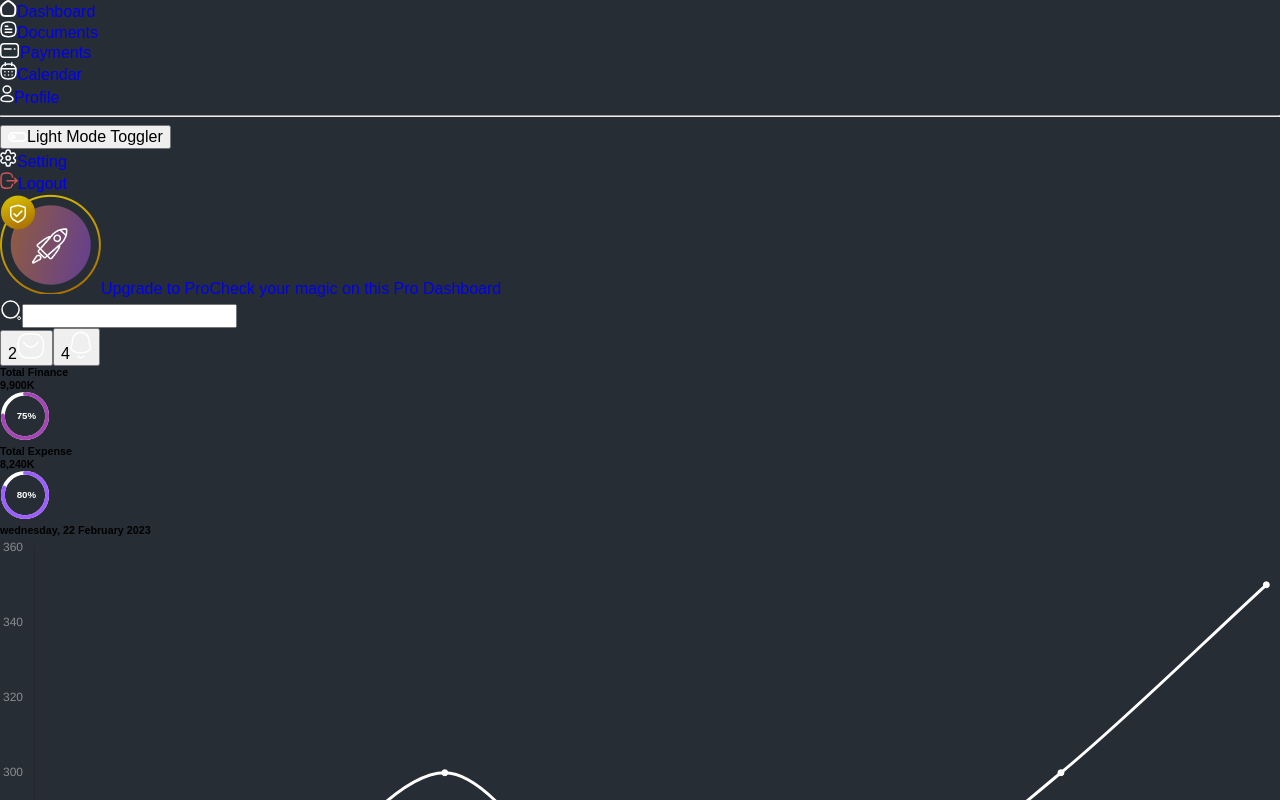
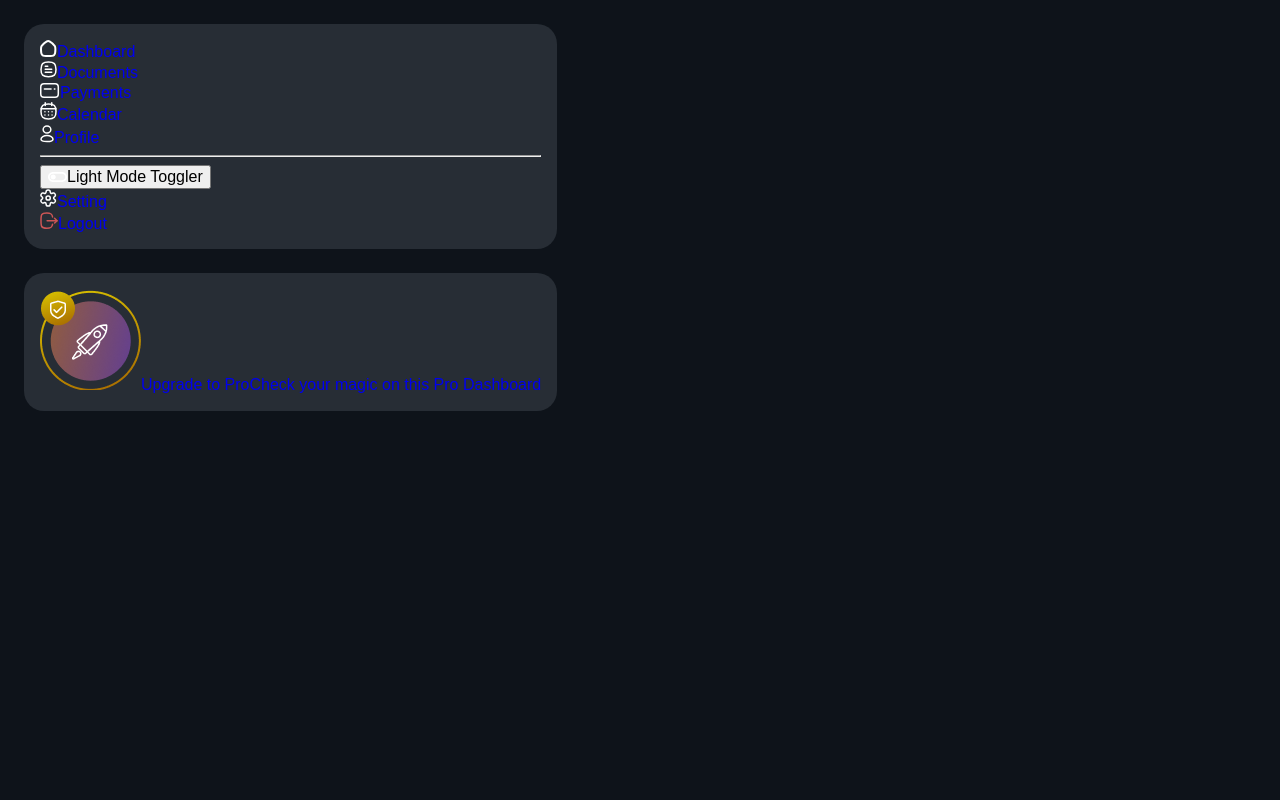
Before and after one commit to MohamadMahdi-Tasha/reactDashboard, a React (Create React App) app: page / in a window 1280 px wide. Shown: the top 800 px of the page. Built offline with nearby package versions, Linux system fonts and the light colour scheme; a web font is replaced by a local one.

Commit message:
added some styles

```diff
--- a/src/components/left-side/left-side.js
+++ b/src/components/left-side/left-side.js
@@ -4,7 +4,7 @@ import BottomSideComponent from './sub-components/bottom-side';
 
 export default function LeftSideComponent() {
     return (
-        <div>
+        <div className='left-side'>
             <TopSideComponent />
             <BottomSideComponent />
         </div>
--- a/src/components/left-side/sub-components/bottom-side.js
+++ b/src/components/left-side/sub-components/bottom-side.js
@@ -3,7 +3,7 @@ import BottomImage from './../../../assets/img/dashboard/left-side/img-bottom.pn
 
 export default function BottomSideComponent() {
     return (
-        <a href={'#'}>
+        <a className='left-side__bottom-side' href={'#'}>
             <img src={BottomImage} alt="Upgrade To Pro"/>
             <span>Upgrade to Pro</span>
             <span>Check your magic on this Pro Dashboard</span>
--- a/src/components/left-side/sub-components/top-side.js
+++ b/src/components/left-side/sub-components/top-side.js
@@ -4,7 +4,7 @@ import ThemeToggler from "./sub-components/left-theme-toggler";
 
 export default function TopSideComponent() {
     return (
-        <div>
+        <div className='left-side__top-side'>
             <ul>
                 <LeftListItem title={'Dashboard'} />
                 <LeftListItem title={'Documents'} />
--- a/src/components/main-side/main-side.js
+++ b/src/components/main-side/main-side.js
@@ -4,7 +4,7 @@ import BottomSideComponent from "./sub-components/bottom-side";
 
 export default function MainSideComponent() {
     return (
-        <div>
+        <div className='main-side'>
             <TopSideComponent />
             <BottomSideComponent />
         </div>
--- a/src/components/right-side/right-side.js
+++ b/src/components/right-side/right-side.js
@@ -4,7 +4,7 @@ import SavedMoneyCard from './sub-components/saved-money-card';
 
 export default function RightSideComponent() {
     return (
-        <div>
+        <div className='right-side'>
              <ProfileCard name={'emmy'} />
              <SavedMoneyCard value={145000} />
         </div>
--- a/src/routes/dashboard.js
+++ b/src/routes/dashboard.js
@@ -6,7 +6,7 @@ import '../dist/style.css';
 
 export default function Dashboard() {
     return (
-        <div>
+        <div className='dashboard'>
             <LeftSideComponent />
             <MainSideComponent />
             <RightSideComponent />
--- a/src/scss/global/_defualt.scss
+++ b/src/scss/global/_defualt.scss
@@ -13,6 +13,6 @@ button {cursor: pointer;transition: .3s}
 a {text-decoration: none;}
 body {
   font-family: 'Poppins', sans-serif;
-  background-color: colors.$gunmetal;
+  background-color: colors.$chinese-black;
   scroll-behavior: smooth;
 }
--- a/src/scss/layout/_left-side.scss
+++ b/src/scss/layout/_left-side.scss
@@ -1 +1,27 @@
 // Codes By Mahdi Tasha
+@use '../global';
+
+.dashboard {
+  display: flex;
+  padding: 1.5rem;
+}
+
+.right-side,.main-side {
+  display: none;
+}
+
+.left-side {
+  &__top-side {
+    background-color: global.$gunmetal;
+    padding: 1rem;
+    border-radius: 20px;
+    margin-bottom: 1.5rem;
+  }
+
+  &__bottom-side {
+    background-color: global.$gunmetal;
+    padding: 1rem;
+    border-radius: 20px;
+    display: block;
+  }
+}
```
Also changed, not shown: src/dist/style.css, 1 other file (tests, documents, lock files or other folders).
